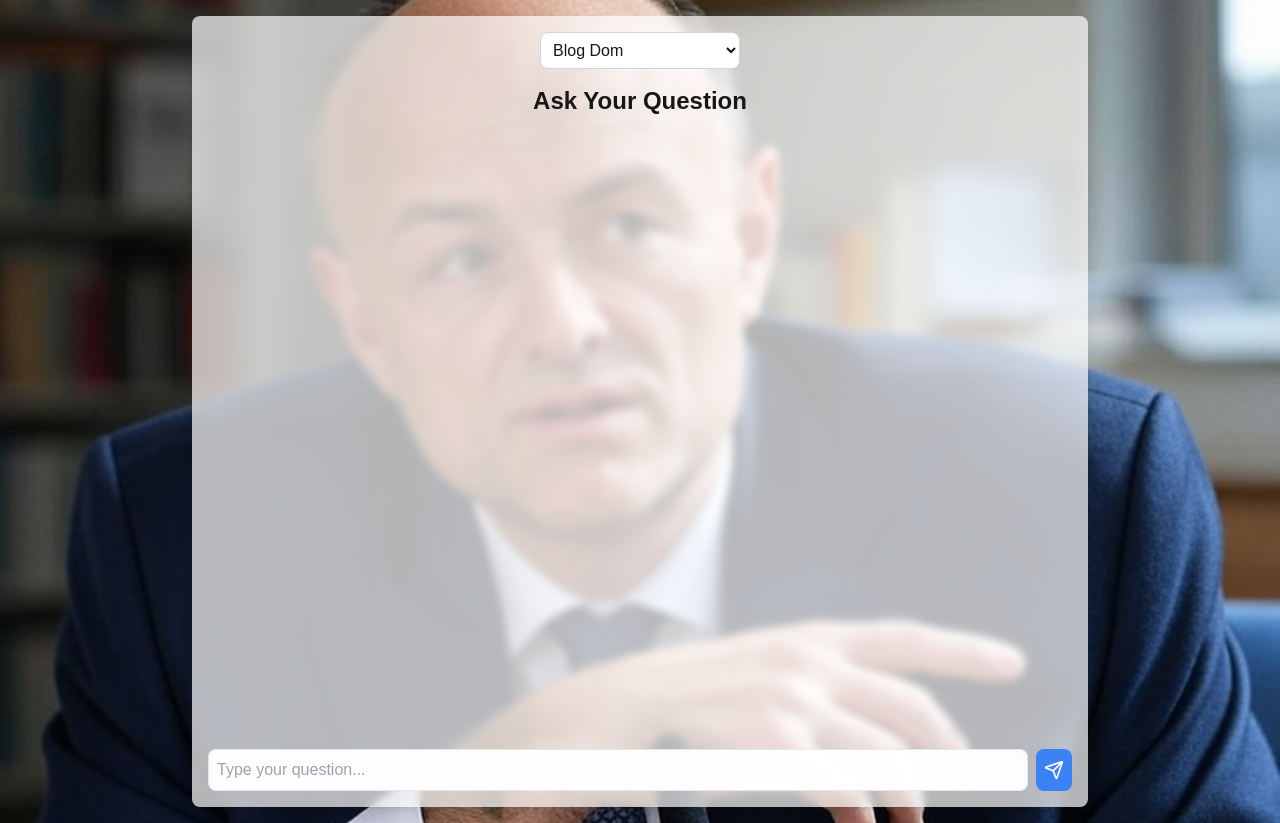
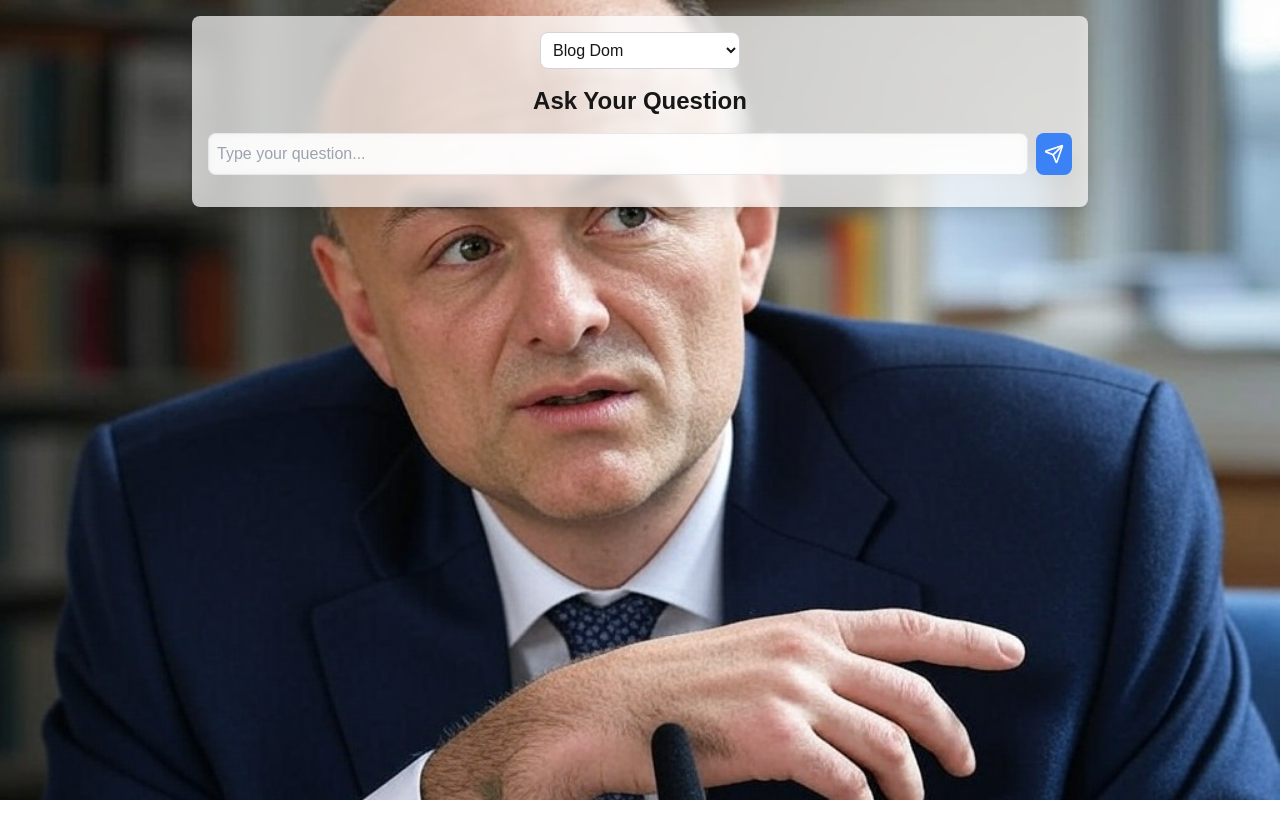
Before and after one commit to williamgki/domgptfrontend, a Next.js app: page / in a window 1280 px wide. After the commit the page ends 800 px from the top, so only its background shows below. Built offline with nearby package versions, Linux system fonts and the light colour scheme.

Commit message:
Added style selector and background images

```diff
--- a/app/page.js
+++ b/app/page.js
@@ -26,7 +26,7 @@ export default function Home() {
         headers: { 'Content-Type': 'application/json' },
         body: JSON.stringify({
           question: input,
-          style: style  // Adding style to the request for future backend use
+          style: style
         })
       });
 
@@ -71,7 +71,27 @@ export default function Home() {
 
         <h1 className="text-2xl font-bold text-center mb-4">Ask Your Question</h1>
 
-        <div className="h-[600px] overflow-y-auto mb-4 space-y-4 p-4">
+        <form onSubmit={handleSubmit} className="flex gap-2 mb-4">
+          <input
+            type="text"
+            value={input}
+            onChange={(e) => setInput(e.target.value)}
+            placeholder="Type your question..."
+            className="flex-1 p-2 border rounded-lg bg-white/70 backdrop-blur-sm"
+            disabled={loading}
+            maxLength={60}
+          />
+          <button
+            type="submit"
+            disabled={loading}
+            className="p-2 bg-blue-500 text-white rounded-lg hover:bg-blue-600 disabled:bg-blue-300"
+          >
+            <Send className="w-5 h-5" />
+          </button>
+        </form>
+
+        {messages.length > 0 && (
+          <div className="h-[600px] overflow-y-auto space-y-4 p-4">
             {messages.map((message, idx) => (
               <div key={idx}>
                 <div className={`flex ${message.role === 'user' ? 'justify-end' : 'justify-start'}`}>
@@ -108,25 +128,7 @@ export default function Home() {
               </div>
             )}
           </div>
-
-        <form onSubmit={handleSubmit} className="flex gap-2">
-          <input
-            type="text"
-            value={input}
-            onChange={(e) => setInput(e.target.value)}
-            placeholder="Type your question..."
-            className="flex-1 p-2 border rounded-lg bg-white/90 backdrop-blur-sm"
-            disabled={loading}
-            maxLength={60}
-          />
-          <button
-            type="submit"
-            disabled={loading}
-            className="p-2 bg-blue-500 text-white rounded-lg hover:bg-blue-600 disabled:bg-blue-300"
-          >
-            <Send className="w-5 h-5" />
-          </button>
-        </form>
+        )}
       </div>
     </main>
   );
```
Lines whose indentation alone changed are shown as unchanged.
